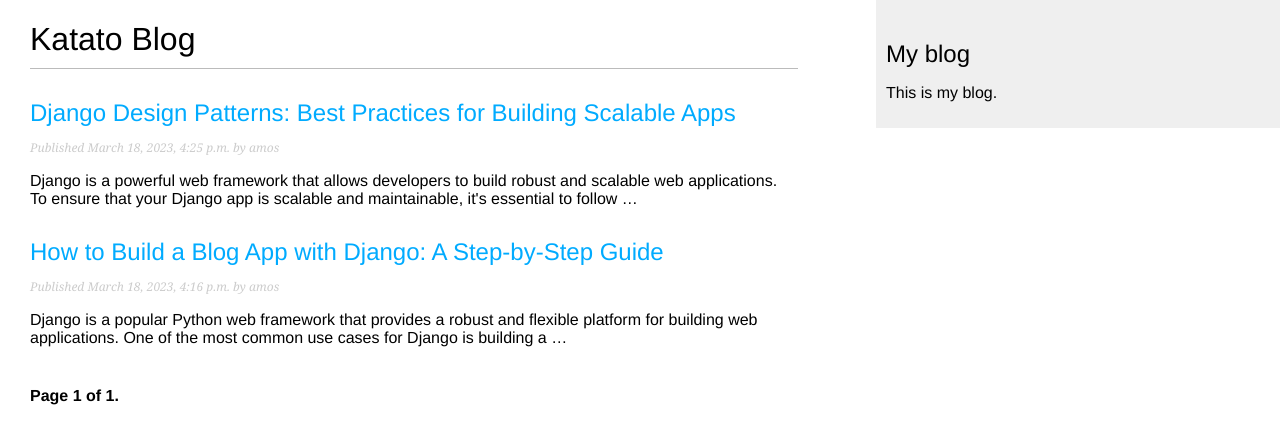
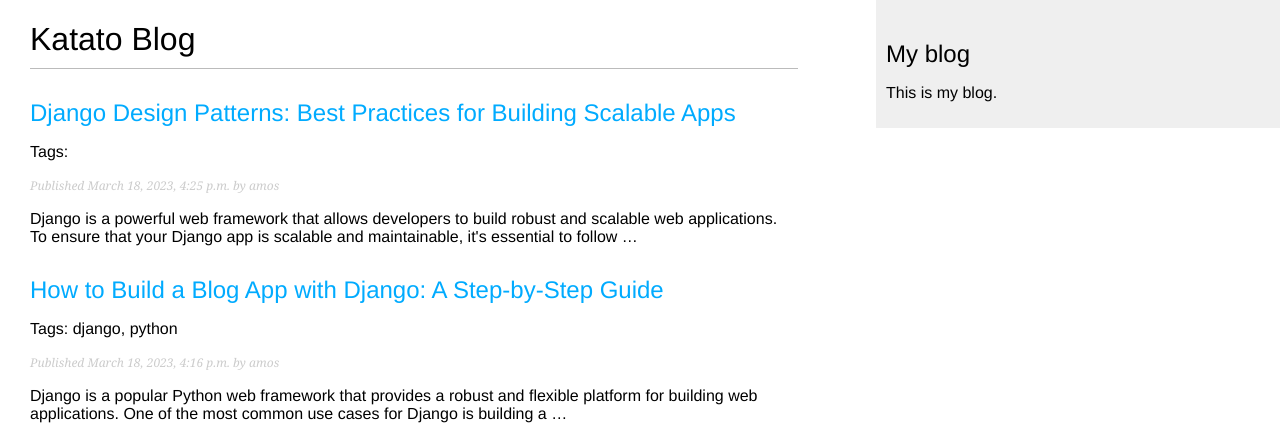
Before and after one commit to amosehiguese/katato-blog, a Django app: page /blog/ in a window 1280 px wide. Shown: the top 445 px of the page. Run offline with Django 4.2, Linux system fonts and the light colour scheme; data comes from the database, SQL or seed files in the repository; parts of the project's set-up code (start-up, migrations or seed data) failed here and were passed over.

Commit message:
Edit list.html to display tags

```diff
--- a/blog/templates/blog/post/list.html
+++ b/blog/templates/blog/post/list.html
@@ -4,11 +4,12 @@
 <h1>Katato Blog</h1>
 {% for post in posts %}
 <h2>
-  <a href="{{ post.get_absolute_url }}"> {{ post.title }} </a>
+  <a href="{{ post.get_absolute_url }}"> {{ post.title }}
+  </a>
 </h2>
+<p class="tags">Tags: {{ post.tags.all|join:", "}}</p>
 <p class="date">Published {{ post.publish }} by {{ post.author }}</p>
 {{ post.body|truncatewords:30|linebreaks}}
 {% endfor %}
 {% include "pagination.html" with page=page_obj %}
-<p class="tags">Tags: {{ post.tags.all|join:", "}}</p>
 {% endblock content %}
```
